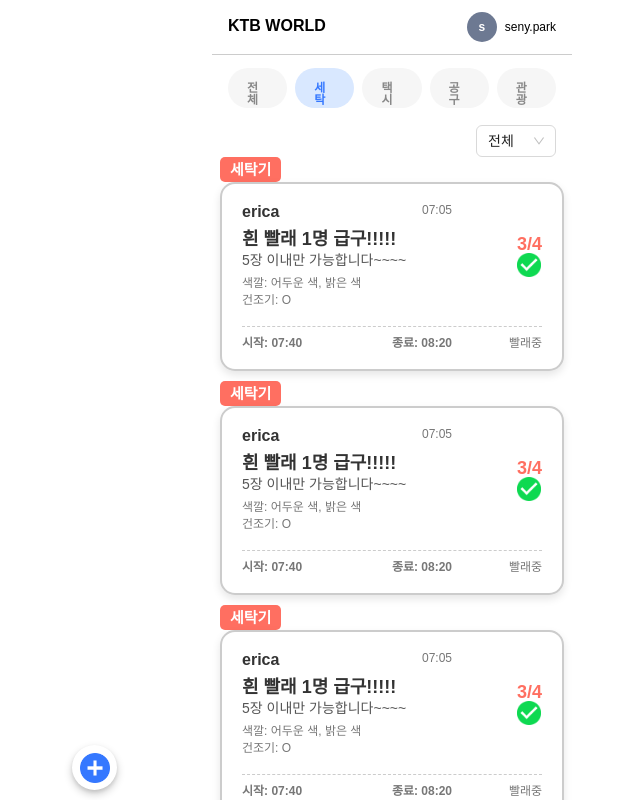
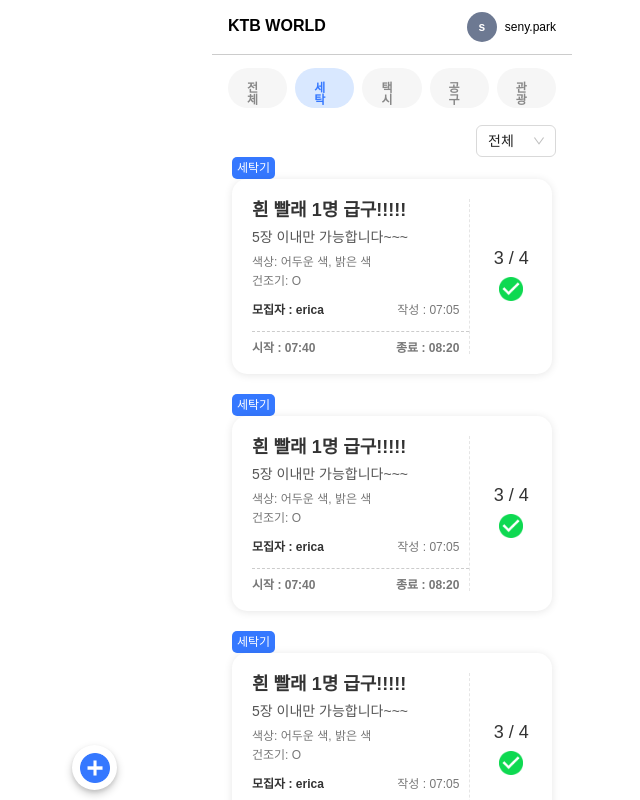
Before and after one commit to SingTangLab/ktb-world-fe, a React (Create React App) app: page /laundry in a window 1280 px wide. Shown: the top 800 px of the page, without its empty margins (248-888 px from the left). Built offline with nearby package versions, Linux system fonts and the light colour scheme; a web font is replaced by a local one.

Commit message:
💄 티켓 컴포넌트 css update

```diff
--- a/src/components/Ticket.jsx
+++ b/src/components/Ticket.jsx
@@ -24,25 +24,43 @@ export default function Ticket() {
       <div className={styles.main}>
         <div className={styles.top}>
           <div className={styles.left}>
-            <div className={styles.write}>
+            {/* <div className={styles.write}>
               <div className={styles.writer}>erica</div>
               <div className={styles.writeTime}>07:05</div>
+            </div> */}
+            <div className={styles.title}>흰 빨래 1명 급구!!!!!</div>
+            <div className={styles.description}>5장 이내만 가능합니다~~~</div>
+            <div className={styles.info}>
+              <div className={styles.color}>색상: 어두운 색, 밝은 색</div>
+              <div className={styles.dryer}>건조기: O</div>
+              <div className={styles.write}>
+                <div className={styles.writer}>모집자 : erica</div>
+                <div className={styles.writeTime}>작성 : 07:05</div>
+              </div>
             </div>
-            <div className={styles.title}>흰 빨래 1명 급구!!!!!</div>
-            <div className={styles.description}>5장 이내만 가능합니다~~~~</div>
-            <div className={styles.info}>
-              <div className={styles.color}>색깔: 어두운 색, 밝은 색</div>
-              <div className={styles.dryer}>건조기: O</div>
-            </div>
+            {isLaundry && (
+              <div className={styles.bottom}>
+                <div className={styles.bottomLeft}>
+                  <div className={styles.start}>시작 : 07:40</div>
+                  <div className={styles.end}>종료 : 08:20</div>
+                </div>
+                {/* <div className={styles.bottomRight}>빨래중</div> */}
+              </div>
+            )}
+            {isTaxi && (
+              <div className={styles.bottom}>
+                <div className={styles.start}>출발: 07:40</div>
+              </div>
+            )}
           </div>
           <div className={styles.right}>
-            <div className={styles.people}>3/4</div>
+            <div className={styles.people}>3 / 4</div>
             <div classnane={styles.status}>
               <img src={check} className={styles.statusImage} />
             </div>
           </div>
         </div>
-        {isLaundry && (
+        {/* {isLaundry && (
           <div className={styles.bottom}>
             <div className={styles.bottomLeft}>
               <div className={styles.start}>시작: 07:40</div>
@@ -55,7 +73,7 @@ export default function Ticket() {
           <div className={styles.bottom}>
             <div className={styles.start}>출발: 07:40</div>
           </div>
-        )}
+        )} */}
       </div>
     </div>
   )
--- a/src/styles/Ticket.module.css
+++ b/src/styles/Ticket.module.css
@@ -1,28 +1,33 @@
 .main {
   background-color: #fff;
-  border: 2px solid #ccc;
+  /* border: 2px solid #ccc; */
   border-radius: 15px;
-  box-shadow: 0 4px 8px rgba(0, 0, 0, 0.1);
-  padding: 20px;
+  box-shadow: 0 1px 8px rgba(0, 0, 0, 0.1);
+  padding: 20px 0 20px 20px;
   width: 300px;
   height: fit-content;
   position: relative;
-  font-family: Arial, sans-serif;
+  margin-bottom: 10px;
+}
+
+.main:hover {
+  box-shadow: 0 1px 8px rgba(0, 0, 0, 0.2);
 }
 
 .container {
   /* margin-top: 10px; */
   height: fit-content;
+  /* background-color: pink; */
 }
 
 .flag {
-  background-color: #ff6f61;
+  background-color: #3578ff;
   color: white;
   width: fit-content;
-  padding: 5px 10px;
+  padding: 5px;
   border-radius: 5px;
-  font-weight: bold;
-  font-size: 15px;
+  font-weight: 500;
+  font-size: 12px;
 }
 
 .top {
@@ -32,13 +37,16 @@
 }
 
 .left {
-  width: 70%;
+  width: 80%;
+  /* background-color: antiquewhite; */
+  border-right: 1px dashed rgba(0, 0, 0, 0.1);
 }
 
 .write {
   display: flex;
   justify-content: space-between;
-  margin-bottom: 10px;
+  padding: 10px 10px 0 0;
+  box-sizing: border-box;
 }
 
 .writer {
@@ -55,13 +63,15 @@
   font-size: 18px;
   font-weight: bold;
   color: #333;
-  margin-bottom: 5px;
+  margin-bottom: 7px;
+  line-height: 22px;
 }
 
 .description {
   font-size: 14px;
   color: #555;
   margin-bottom: 10px;
+  line-height: 18px;
 }
 
 .info {
@@ -71,22 +81,25 @@
 
 .color,
 .dryer {
-  margin-bottom: 5px;
+  margin-bottom: 7px;
 }
 
 .right {
   width: 30%;
-  text-align: right;
+  /* text-align: right; */
   display: flex;
   flex-direction: column;
   justify-content: center;
-  align-items: last baseline;
+  gap: 10px;
+  align-items: center;
+  cursor: pointer;
 }
 
 .people {
   font-size: 18px;
-  font-weight: bold;
-  color: #ff6f61;
+  font-weight: 500;
+  color: #333;
+  /* color: #ff6f61; */
 }
 
 .status {
@@ -110,9 +123,10 @@
 }
 
 .bottomLeft {
-  width: 70%;
+  width: 100%;
   display: flex;
   justify-content: space-between;
+  padding: 0 10px 0 0;
 }
 
 .start,
```
